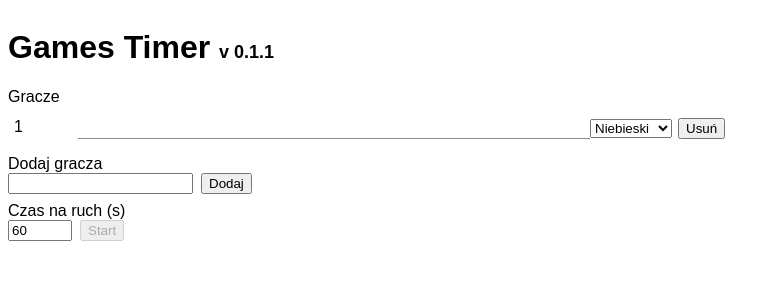
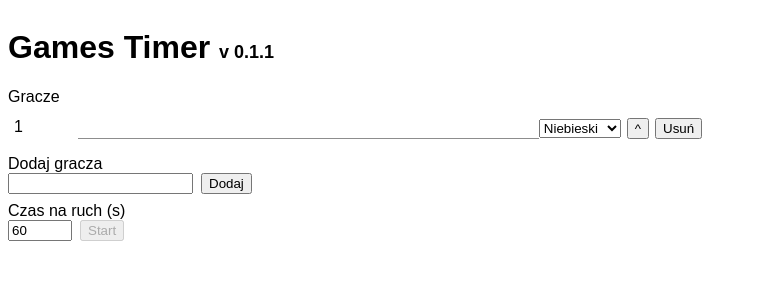
Before and after one commit to Alwox/games-timer, a React (Create React App) app: page / in a window 1280 px wide. Both pictures are taken after a click on the button "Dodaj". Shown: the top 300 px of the page, without its empty margins (0-780 px from the left). Built offline with nearby package versions, Linux system fonts and the light colour scheme; a web font is replaced by a local one.

Commit message:
add possibility to move player to start

```diff
--- a/src/App.tsx
+++ b/src/App.tsx
@@ -65,6 +65,12 @@ function App() {
         setMoveTime(newTime < 5 ? 5 : newTime)
     }
 
+    const handleSetAsFirst = (number: PlayerNumber) => {
+        const playersCopy = [...players]
+
+        setPlayers(playersCopy.sort((a, b) => (a.number === number && -1) || (b.number === number && 1) || 0))
+    }
+
     return (
         <div className="app">
             {view === 'selectPlayer' && (
@@ -84,6 +90,7 @@ function App() {
                                     <option value='white'>Biały</option>
                                     <option value='yellow'>Żółty</option>
                                 </select>
+                                <button className='deleteButton' onClick={() => handleSetAsFirst(player.number)}>^</button>
                                 <button className='deleteButton' onClick={() => handleRemovePLayer(player.number)}>Usuń</button>
                             </div>
                         </div>
@@ -92,7 +99,7 @@ function App() {
                         players.length < 6 && (
                             <div style={{marginBottom: 8}}>
                                 <p>Dodaj gracza</p>
-                                <input maxLength={12} value={playerName} onChange={(e) => setPlayerName(e.target.value)}/>
+                                <input maxLength={10} value={playerName} onChange={(e) => setPlayerName(e.target.value)}/>
 
                                 <button style={{marginLeft: 8}} onClick={handleAddPlayer}>Dodaj</button>
                             </div>
--- a/src/index.css
+++ b/src/index.css
@@ -84,7 +84,6 @@ p {
 .player {
   margin-left: 6px;
   margin-bottom: 16px;
-  width: 82vw;
   display: flex;
 }
 
@@ -93,7 +92,7 @@ p {
 }
 
 .player .name {
-  width: 40vw;
+  width: 36vw;
   border-bottom: 1px solid #8d8d8d;
 }
 
```
